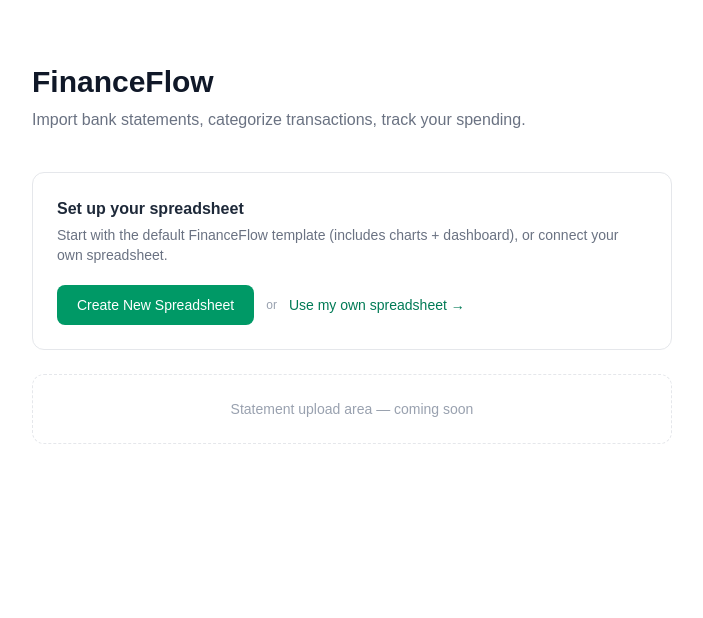
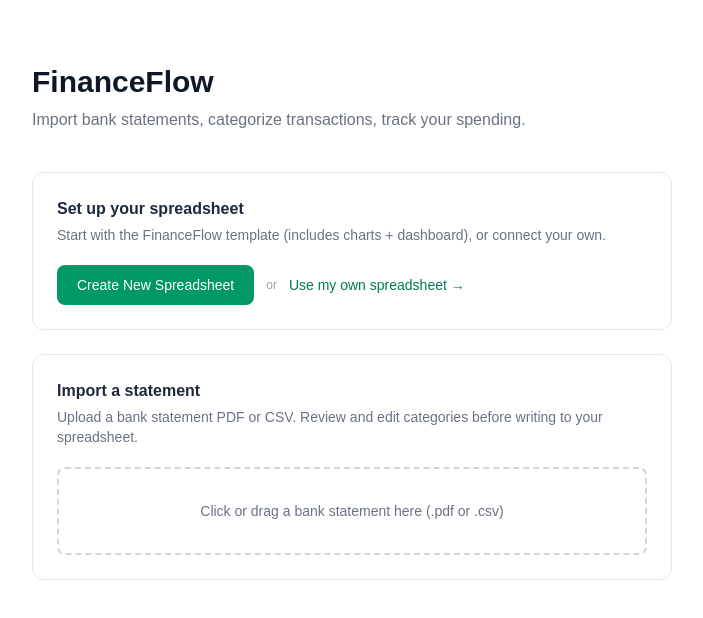
Before and after one commit to eCabrera07/FinanceFlow, a Next.js app in the folder frontend/: page / in a window 1280 px wide. Shown: the top 618 px of the page, without its empty margins (288-991 px from the left). Built offline with nearby package versions, Linux system fonts and the light colour scheme; no server answers.

Commit message:
feat: wire UploadArea and ReviewTable into home page — Phase 2 complete

```diff
--- a/frontend/src/app/page.tsx
+++ b/frontend/src/app/page.tsx
@@ -2,14 +2,31 @@
 import { useState } from "react";
 import CreateSpreadsheetButton from "@/components/spreadsheet/CreateSpreadsheetButton";
 import ImportWizard from "@/components/spreadsheet/ImportWizard";
+import UploadArea from "@/components/statement/UploadArea";
+import ReviewTable from "@/components/statement/ReviewTable";
+import type { UploadResponse } from "@/lib/types/statement";
+
+type StatementState = "idle" | "reviewing";
 
 export default function HomePage() {
   const [showWizard, setShowWizard] = useState(false);
   const [mappingSet, setMappingSet] = useState(false);
+  const [statementState, setStatementState] = useState<StatementState>("idle");
+  const [uploadResult, setUploadResult] = useState<UploadResponse | null>(null);
 
   function handleWizardComplete() {
     setMappingSet(true);
     setShowWizard(false);
+  }
+
+  function handleUploaded(result: UploadResponse) {
+    setUploadResult(result);
+    setStatementState("reviewing");
+  }
+
+  function handleReviewDone() {
+    setStatementState("idle");
+    setUploadResult(null);
   }
 
   return (
@@ -19,13 +36,12 @@ export default function HomePage() {
         Import bank statements, categorize transactions, track your spending.
       </p>
 
-      {/* Spreadsheet setup section */}
+      {/* Spreadsheet setup */}
       <section className="rounded-xl border border-gray-200 p-6">
         <h2 className="mb-1 text-base font-semibold text-gray-800">Set up your spreadsheet</h2>
         <p className="mb-5 text-sm text-gray-500">
-          Start with the default FinanceFlow template (includes charts + dashboard), or connect your own spreadsheet.
+          Start with the FinanceFlow template (includes charts + dashboard), or connect your own.
         </p>
-
         <div className="flex flex-col gap-3 sm:flex-row sm:items-center">
           <CreateSpreadsheetButton />
           <span className="text-xs text-gray-400">or</span>
@@ -37,7 +53,6 @@ export default function HomePage() {
             Use my own spreadsheet →
           </button>
         </div>
-
         {mappingSet && (
           <p className="mt-4 rounded-lg bg-emerald-50 px-4 py-2 text-sm text-emerald-700">
             ✓ Spreadsheet mapping saved. Future imports will write to your file automatically.
@@ -45,9 +60,23 @@ export default function HomePage() {
         )}
       </section>
 
-      {/* Placeholder for the upload section — implemented in a separate plan */}
-      <section className="mt-6 rounded-xl border border-dashed border-gray-200 p-6 text-center text-sm text-gray-400">
-        Statement upload area — coming soon
+      {/* Statement import */}
+      <section className="mt-6 rounded-xl border border-gray-200 p-6">
+        <h2 className="mb-1 text-base font-semibold text-gray-800">Import a statement</h2>
+        <p className="mb-5 text-sm text-gray-500">
+          Upload a bank statement PDF or CSV. Review and edit categories before writing to your spreadsheet.
+        </p>
+
+        {statementState === "idle" && (
+          <UploadArea onUploaded={handleUploaded} />
+        )}
+
+        {statementState === "reviewing" && uploadResult && (
+          <ReviewTable
+            transactions={uploadResult.transactions}
+            onDone={handleReviewDone}
+          />
+        )}
       </section>
 
       {showWizard && (
```
